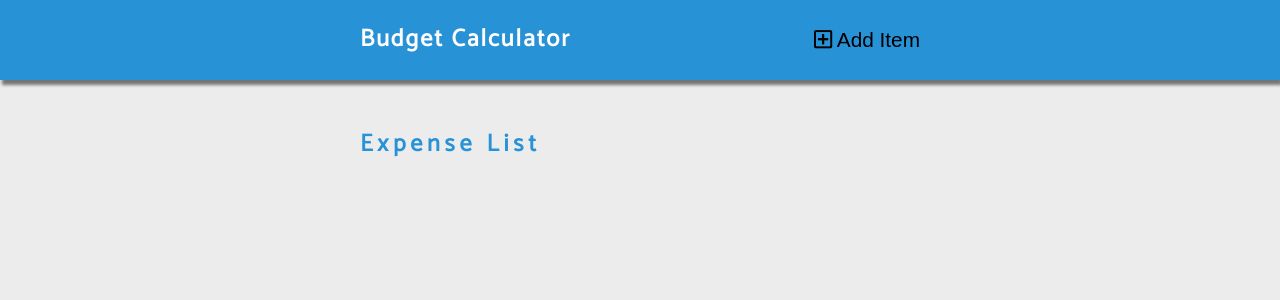
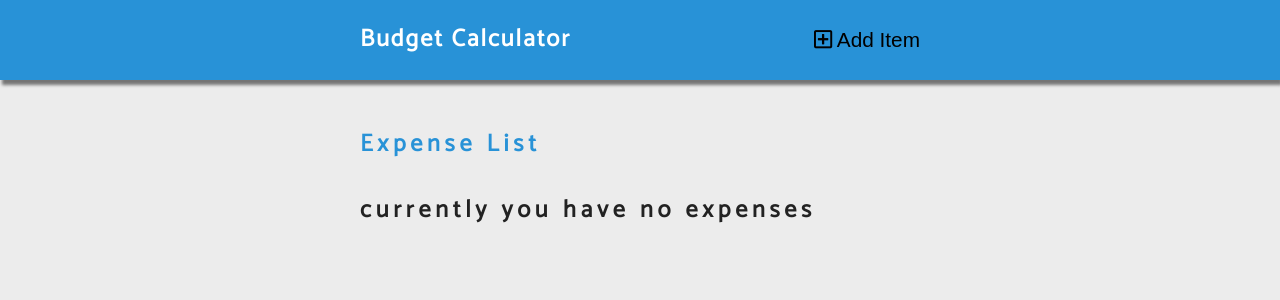
Before and after one commit to BeataJ/budget-calculator-svelte, a Svelte app: page / in a window 1280 px wide. Shown: the top 300 px of the page. Built offline with nearby package versions, Linux system fonts and the light colour scheme.

Commit message:
add {:else}

```diff
--- a/src/ExpenseList.svelte
+++ b/src/ExpenseList.svelte
@@ -9,6 +9,8 @@
   <ul>
     {#each expenses as expense}
       <SingleExpense />
+    {:else}
+      <h2>currently you have no expenses</h2>
     {/each}
   </ul>
 </section>
```
